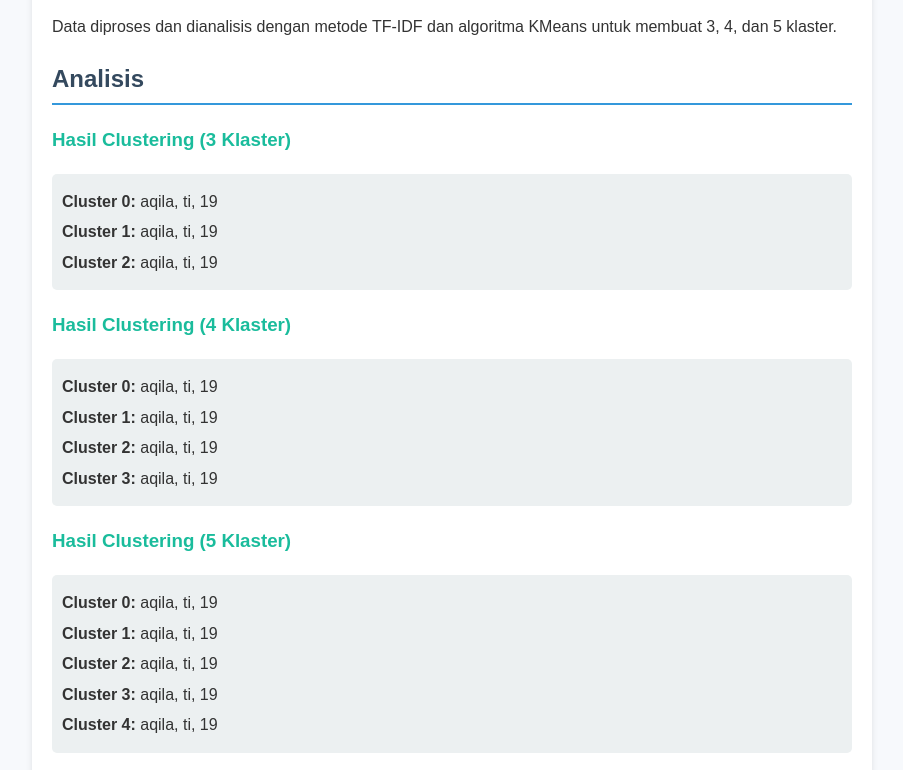
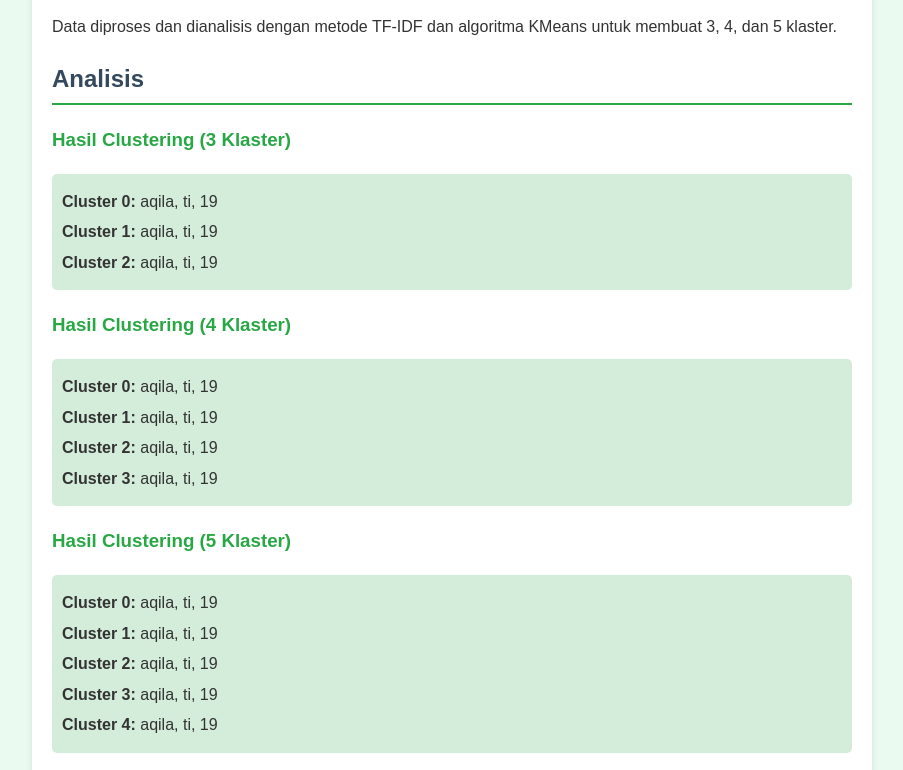
Before and after one commit to ums-L200220260/ums-L200220260.github.io, a plain HTML site: page laporan.html in a window 1280 px wide. Shown: the part 120-890 px from the top of the page, without its empty margins (188-1091 px from the left). Drawn offline with Linux system fonts and the light colour scheme.

Commit message:
Update laporan.html

```diff
--- a/laporan.html
+++ b/laporan.html
@@ -8,7 +8,7 @@
         body {
             font-family: Arial, sans-serif;
             margin: 20px;
-            background-color: #f7f9fc;
+            background-color: #eafaf1;
             color: #333;
             line-height: 1.6;
         }
@@ -21,7 +21,7 @@
         .content {
             max-width: 800px;
             margin: auto;
-            background: #fff;
+            background: #ffffff;
             padding: 20px;
             border-radius: 8px;
             box-shadow: 0 4px 6px rgba(0, 0, 0, 0.1);
@@ -29,18 +29,18 @@
 
         h2 {
             color: #34495e;
-            border-bottom: 2px solid #3498db;
+            border-bottom: 2px solid #28a745;
             padding-bottom: 5px;
             margin-bottom: 20px;
         }
 
         h3 {
-            color: #1abc9c;
+            color: #28a745;
             margin-top: 20px;
         }
 
         .cluster {
-            background: #ecf0f1;
+            background: #d4edda;
             padding: 10px;
             border-radius: 5px;
             margin-bottom: 10px;
```
